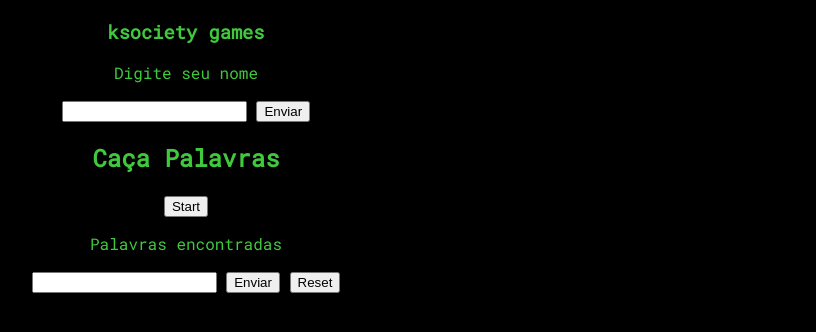
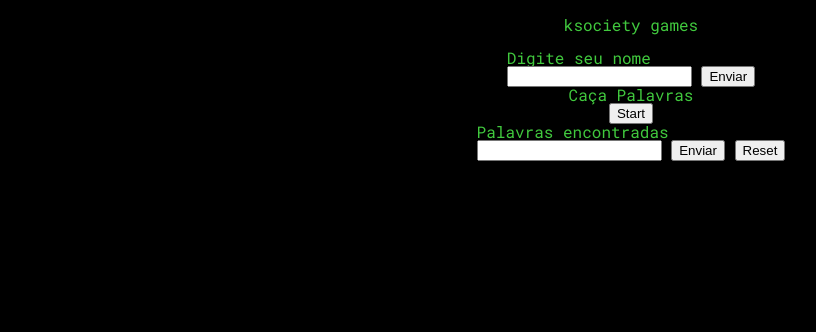
Before and after one commit to Kenzie-Academy-Brasil-Developers/ksociety-games, a plain HTML site: page index.html in a window 1280 px wide. Shown: the whole page, without its empty margins (9-825 px from the left). Drawn offline with Linux system fonts and the light colour scheme.

Commit message:
estrutura html básico e css

```diff
--- a/index.html
+++ b/index.html
@@ -4,6 +4,7 @@
     <meta charset="UTF-8">
     <meta http-equiv="X-UA-Compatible" content="IE=edge">
     <meta name="viewport" content="width=device-width, initial-scale=1.0">
+    <link rel="stylesheet" href="reset.css">
     <link rel="stylesheet" href="/style.css">
     <title>Caça-Palavras - Ksociety</title>
 </head>
@@ -14,9 +15,11 @@
     <section>
 
             <!-- Digite seu nome -->
-            <p>Digite seu nome</p>
-            <input type="name">
-            <button>Enviar</button>
+            <div>
+                <p>Digite seu nome</p>
+                <input type="name">
+                <button>Enviar</button>
+            </div>
 
             <!-- Caixa de letras -->
             <h2>Caça Palavras</h2>
@@ -28,10 +31,10 @@
             <button>Start</button>
 
             <!-- Palavras encontradas -->
-            <p>Palavras encontradas</p>
+            <div><p>Palavras encontradas</p>
             <input type="world">
             <button>Enviar</button>
-            <button>Reset</button>
+            <button>Reset</button></div>
 
     </section>
     <script type="text/javascript" src="/script.js"></script>
--- /dev/null
+++ b/reset.css
@@ -0,0 +1,48 @@
+/* http://meyerweb.com/eric/tools/css/reset/
+   v2.0 | 20110126
+   License: none (public domain)
+*/
+
+html, body, div, span, applet, object, iframe,
+h1, h2, h3, h4, h5, h6, p, blockquote, pre,
+a, abbr, acronym, address, big, cite, code,
+del, dfn, em, img, ins, kbd, q, s, samp,
+small, strike, strong, sub, sup, tt, var,
+b, u, i, center,
+dl, dt, dd, ol, ul, li,
+fieldset, form, label, legend,
+table, caption, tbody, tfoot, thead, tr, th, td,
+article, aside, canvas, details, embed,
+figure, figcaption, footer, header, hgroup,
+menu, nav, output, ruby, section, summary,
+time, mark, audio, video {
+	margin: 0;
+	padding: 0;
+	border: 0;
+	font-size: 100%;
+	font: inherit;
+	vertical-align: baseline;
+}
+/* HTML5 display-role reset for older browsers */
+article, aside, details, figcaption, figure,
+footer, header, hgroup, menu, nav, section {
+	display: block;
+}
+body {
+	line-height: 1;
+}
+ol, ul {
+	list-style: none;
+}
+blockquote, q {
+	quotes: none;
+}
+blockquote:before, blockquote:after,
+q:before, q:after {
+	content: '';
+	content: none;
+}
+table {
+	border-collapse: collapse;
+	border-spacing: 0;
+}
--- a/style.css
+++ b/style.css
@@ -7,17 +7,30 @@ body {
     background-color: black;
     color: #41C93E;
     font-family:  'Roboto Mono', monospace;
-    width: 374px;
+    width: 100%;
+    height: 1090px;
 }
 
 header {
 
-    text-align: center;
+    display: flex;
+    width: auto;
+    justify-content: center;
+    height: 50px;
 
+}
+
+h3 {
+    display: flex;
+    align-items: center;
 }
 
 section {
 
-    text-align: center;
+    display: flex;
+    flex-direction: column;
+    align-items: center;
+    width: 100%;
+    justify-content: center;
 
 }
```
